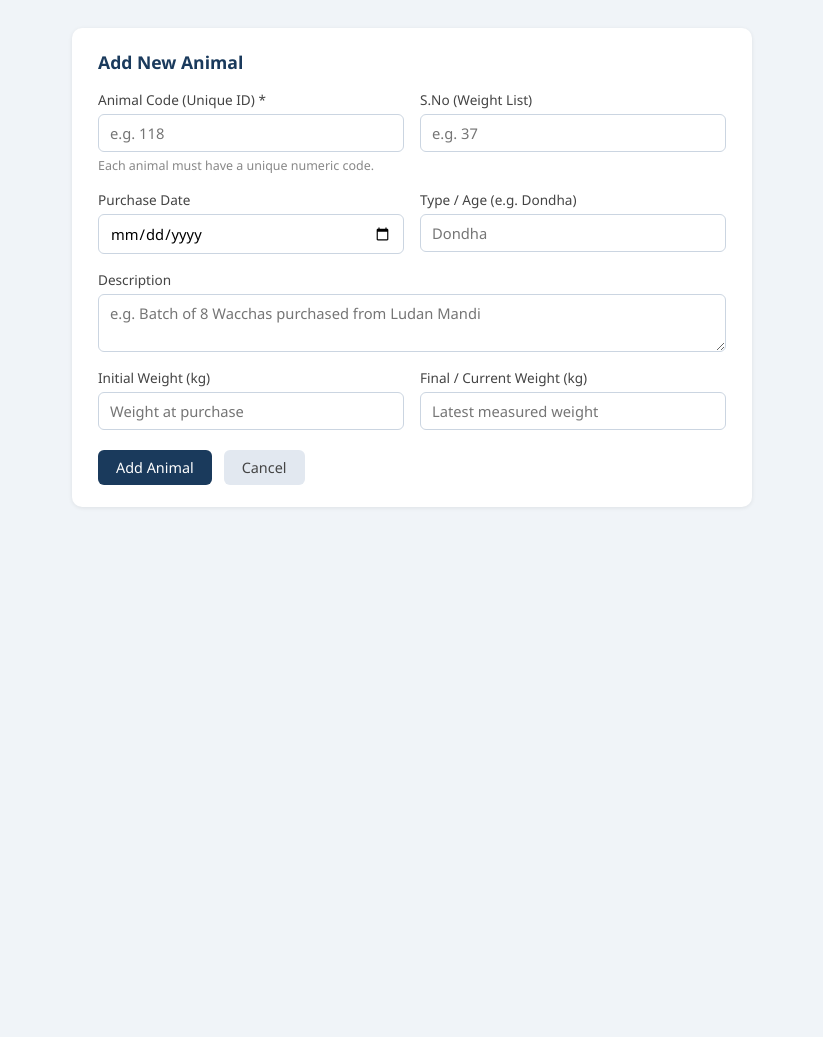
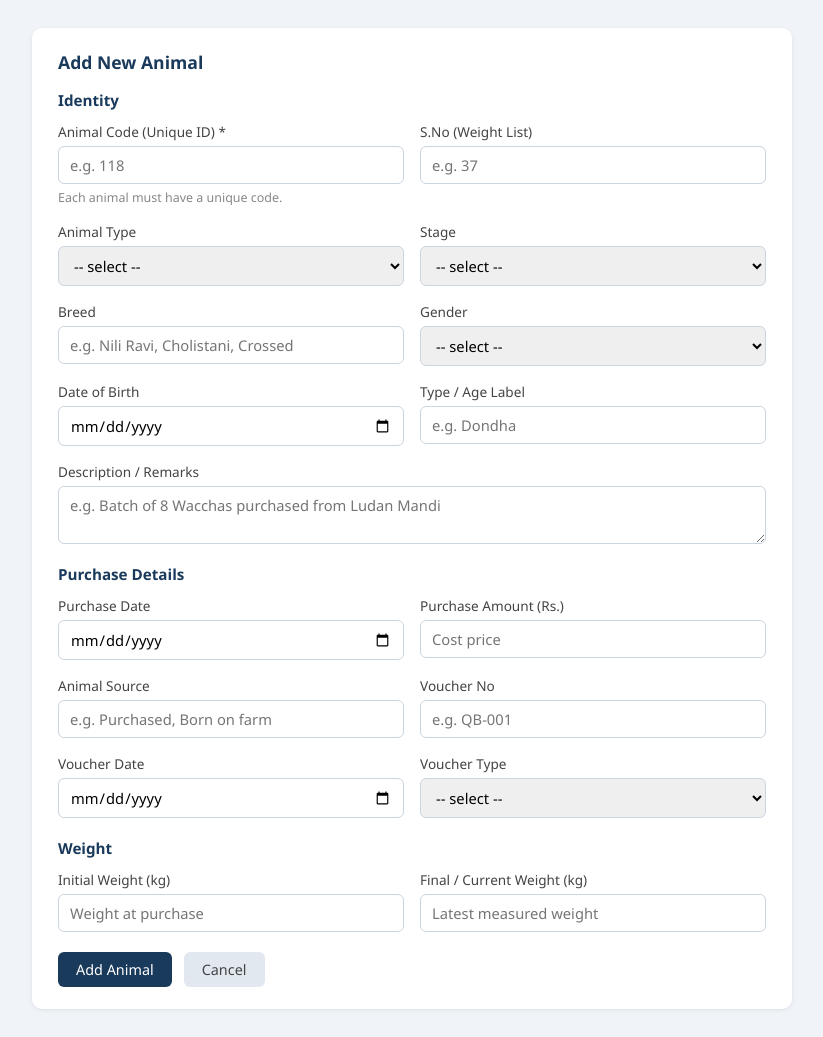
Before and after one commit to kasaleem165-pixel/KS324, a Flask app: page /animals/add in a window 1280 px wide. Shown: the part 53-1090 px from the top of the page, without its empty margins (228-1051 px from the left). Before the commit the page ends 560 px from the top, so only its background shows below. Run offline with Flask 3, Linux system fonts and the light colour scheme.

Commit message:
Enrich animal profile fields to match Access DB schema
Adds animal_type, stage, breed, gender, dob, purchase_amount, animal_source,
voucher_no, voucher_date, voucher_type columns to the animals table.
migrate_db() safely adds these to existing databases with ALTER TABLE.
Add/Edit form updated with grouped sections and dropdowns; animals list
shows the new key columns; receipt now prints full animal profile including
breed, gender, stage, purchase voucher info and cost price.

https://claude.ai/code/session_013xYzSogfX2K613RAUKEkPE

```diff
--- a/animal_sales/app.py
+++ b/animal_sales/app.py
@@ -26,7 +26,17 @@ def init_db():
                 age_type        TEXT,
                 weight_initial  REAL,
                 weight_final    REAL,
-                status          TEXT NOT NULL DEFAULT 'available'
+                status          TEXT NOT NULL DEFAULT 'available',
+                animal_type     TEXT,
+                stage           TEXT,
+                breed           TEXT,
+                gender          TEXT,
+                dob             TEXT,
+                purchase_amount REAL,
+                animal_source   TEXT,
+                voucher_no      TEXT,
+                voucher_date    TEXT,
+                voucher_type    TEXT
             );
 
             CREATE TABLE IF NOT EXISTS customers (
@@ -69,6 +79,26 @@ def init_db():
             INSERT OR IGNORE INTO settings VALUES ('rate_per_kg', '780');
             INSERT OR IGNORE INTO settings VALUES ('expenses_default', '30000');
         """)
+
+
+def migrate_db():
+    new_cols = [
+        ("animal_type",     "TEXT"),
+        ("stage",           "TEXT"),
+        ("breed",           "TEXT"),
+        ("gender",          "TEXT"),
+        ("dob",             "TEXT"),
+        ("purchase_amount", "REAL"),
+        ("animal_source",   "TEXT"),
+        ("voucher_no",      "TEXT"),
+        ("voucher_date",    "TEXT"),
+        ("voucher_type",    "TEXT"),
+    ]
+    with get_db() as conn:
+        existing = {row[1] for row in conn.execute("PRAGMA table_info(animals)")}
+        for col, typ in new_cols:
+            if col not in existing:
+                conn.execute(f"ALTER TABLE animals ADD COLUMN {col} {typ}")
 
 
 def get_setting(key):
@@ -132,16 +162,29 @@ def add_animal():
         try:
             wi = float(request.form["weight_initial"]) if request.form["weight_initial"] else None
             wf = float(request.form["weight_final"])   if request.form["weight_final"]   else None
+            pa = float(request.form["purchase_amount"]) if request.form.get("purchase_amount") else None
             with get_db() as conn:
                 conn.execute("""
                     INSERT INTO animals
-                        (code, sno_weight, purchase_date, description, age_type, weight_initial, weight_final)
-                    VALUES (?,?,?,?,?,?,?)
+                        (code, sno_weight, purchase_date, description, age_type, weight_initial, weight_final,
+                         animal_type, stage, breed, gender, dob, purchase_amount,
+                         animal_source, voucher_no, voucher_date, voucher_type)
+                    VALUES (?,?,?,?,?,?,?,?,?,?,?,?,?,?,?,?,?)
                 """, (code, request.form.get("sno_weight") or None,
                       request.form.get("purchase_date") or None,
                       request.form.get("description") or None,
                       request.form.get("age_type") or None,
-                      wi, wf))
+                      wi, wf,
+                      request.form.get("animal_type") or None,
+                      request.form.get("stage") or None,
+                      request.form.get("breed") or None,
+                      request.form.get("gender") or None,
+                      request.form.get("dob") or None,
+                      pa,
+                      request.form.get("animal_source") or None,
+                      request.form.get("voucher_no") or None,
+                      request.form.get("voucher_date") or None,
+                      request.form.get("voucher_type") or None))
             flash(f"Animal Code {code} added successfully.", "success")
             return redirect(url_for("animals"))
         except sqlite3.IntegrityError:
@@ -158,16 +201,30 @@ def edit_animal(code):
     if request.method == "POST":
         wi = float(request.form["weight_initial"]) if request.form["weight_initial"] else None
         wf = float(request.form["weight_final"])   if request.form["weight_final"]   else None
+        pa = float(request.form["purchase_amount"]) if request.form.get("purchase_amount") else None
         with get_db() as conn:
             conn.execute("""
                 UPDATE animals SET sno_weight=?, purchase_date=?, description=?,
-                    age_type=?, weight_initial=?, weight_final=?
+                    age_type=?, weight_initial=?, weight_final=?,
+                    animal_type=?, stage=?, breed=?, gender=?, dob=?,
+                    purchase_amount=?, animal_source=?, voucher_no=?, voucher_date=?, voucher_type=?
                 WHERE code=?
             """, (request.form.get("sno_weight") or None,
                   request.form.get("purchase_date") or None,
                   request.form.get("description") or None,
                   request.form.get("age_type") or None,
-                  wi, wf, code))
+                  wi, wf,
+                  request.form.get("animal_type") or None,
+                  request.form.get("stage") or None,
+                  request.form.get("breed") or None,
+                  request.form.get("gender") or None,
+                  request.form.get("dob") or None,
+                  pa,
+                  request.form.get("animal_source") or None,
+                  request.form.get("voucher_no") or None,
+                  request.form.get("voucher_date") or None,
+                  request.form.get("voucher_type") or None,
+                  code))
         flash(f"Animal {code} updated.", "success")
         return redirect(url_for("animals"))
     return render_template("add_animal.html", animal=animal)
@@ -300,7 +357,10 @@ def receipt(receipt_no):
     with get_db() as conn:
         row = conn.execute("""
             SELECT s.*, a.age_type, a.weight_initial, a.description AS animal_desc,
-                   a.purchase_date, c.name AS customer_name, c.phone, c.address
+                   a.purchase_date, a.purchase_amount, a.animal_source,
+                   a.animal_type, a.stage, a.breed, a.gender, a.dob,
+                   a.voucher_no, a.voucher_date, a.voucher_type,
+                   c.name AS customer_name, c.phone, c.address
             FROM sales s
             JOIN animals a ON a.code = s.animal_code
             JOIN customers c ON c.id = s.customer_id
@@ -330,4 +390,5 @@ def settings():
 
 if __name__ == "__main__":
     init_db()
+    migrate_db()
     app.run(debug=True, port=5000)
--- a/animal_sales/run.py
+++ b/animal_sales/run.py
@@ -1,12 +1,13 @@
 """Run this file to start the Animal Sales app: python run.py"""
 import threading, webbrowser
-from app import app, init_db
+from app import app, init_db, migrate_db
 
 def open_browser():
     webbrowser.open("http://localhost:5000")
 
 if __name__ == "__main__":
     init_db()
+    migrate_db()
     print("\n  Animal Sales Records")
     print("  Opening browser at: http://localhost:5000")
     print("  Press Ctrl+C to stop the app\n")
--- a/animal_sales/templates/add_animal.html
+++ b/animal_sales/templates/add_animal.html
@@ -1,33 +1,110 @@
 {% extends "base.html" %}
 {% block content %}
-<div class="card" style="max-width:680px; margin:0 auto;">
+<div class="card" style="max-width:760px; margin:0 auto;">
   <h2>{{ 'Edit Animal' if animal else 'Add New Animal' }}</h2>
   <form method="POST">
+
+    <h3 style="font-size:.95rem; color:#1a3a5c; margin:0 0 12px;">Identity</h3>
     <div class="form-grid">
       <div class="form-group">
         <label>Animal Code (Unique ID) *</label>
         <input name="code" required value="{{ animal.code if animal else '' }}"
                {{ 'readonly style=background:#f1f5f9' if animal else '' }}
                placeholder="e.g. 118">
-        <span class="hint">Each animal must have a unique numeric code.</span>
+        <span class="hint">Each animal must have a unique code.</span>
       </div>
       <div class="form-group">
         <label>S.No (Weight List)</label>
         <input name="sno_weight" type="number" value="{{ animal.sno_weight if animal else '' }}" placeholder="e.g. 37">
       </div>
+
+      <div class="form-group">
+        <label>Animal Type</label>
+        <select name="animal_type">
+          <option value="">-- select --</option>
+          {% for t in ['Cow','Buffalo','Waccha','Sheep','Goat','Other'] %}
+            <option value="{{ t }}" {{ 'selected' if animal and animal.animal_type == t else '' }}>{{ t }}</option>
+          {% endfor %}
+        </select>
+      </div>
+      <div class="form-group">
+        <label>Stage</label>
+        <select name="stage">
+          <option value="">-- select --</option>
+          {% for s in ['Calf','Heifer','Adult','Waccha','Other'] %}
+            <option value="{{ s }}" {{ 'selected' if animal and animal.stage == s else '' }}>{{ s }}</option>
+          {% endfor %}
+        </select>
+      </div>
+
+      <div class="form-group">
+        <label>Breed</label>
+        <input name="breed" value="{{ animal.breed if animal else '' }}" placeholder="e.g. Nili Ravi, Cholistani, Crossed">
+      </div>
+      <div class="form-group">
+        <label>Gender</label>
+        <select name="gender">
+          <option value="">-- select --</option>
+          <option value="Male"   {{ 'selected' if animal and animal.gender == 'Male'   else '' }}>Male</option>
+          <option value="Female" {{ 'selected' if animal and animal.gender == 'Female' else '' }}>Female</option>
+        </select>
+      </div>
+
+      <div class="form-group">
+        <label>Date of Birth</label>
+        <input name="dob" type="date" value="{{ (animal.dob or '')[:10] if animal else '' }}">
+      </div>
+      <div class="form-group">
+        <label>Type / Age Label</label>
+        <input name="age_type" value="{{ animal.age_type if animal else '' }}" placeholder="e.g. Dondha">
+      </div>
+
+      <div class="form-group full">
+        <label>Description / Remarks</label>
+        <textarea name="description" rows="2" placeholder="e.g. Batch of 8 Wacchas purchased from Ludan Mandi">{{ animal.description if animal else '' }}</textarea>
+      </div>
+    </div>
+
+    <h3 style="font-size:.95rem; color:#1a3a5c; margin:20px 0 12px;">Purchase Details</h3>
+    <div class="form-grid">
       <div class="form-group">
         <label>Purchase Date</label>
         <input name="purchase_date" type="date"
                value="{{ (animal.purchase_date or '')[:10] if animal else '' }}">
       </div>
       <div class="form-group">
-        <label>Type / Age (e.g. Dondha)</label>
-        <input name="age_type" value="{{ animal.age_type if animal else '' }}" placeholder="Dondha">
+        <label>Purchase Amount (Rs.)</label>
+        <input name="purchase_amount" type="number" step="0.01"
+               value="{{ animal.purchase_amount if animal else '' }}" placeholder="Cost price">
       </div>
-      <div class="form-group full">
-        <label>Description</label>
-        <textarea name="description" rows="2" placeholder="e.g. Batch of 8 Wacchas purchased from Ludan Mandi">{{ animal.description if animal else '' }}</textarea>
+      <div class="form-group">
+        <label>Animal Source</label>
+        <input name="animal_source" value="{{ animal.animal_source if animal else '' }}"
+               placeholder="e.g. Purchased, Born on farm">
       </div>
+      <div class="form-group">
+        <label>Voucher No</label>
+        <input name="voucher_no" value="{{ animal.voucher_no if animal else '' }}"
+               placeholder="e.g. QB-001">
+      </div>
+      <div class="form-group">
+        <label>Voucher Date</label>
+        <input name="voucher_date" type="date"
+               value="{{ (animal.voucher_date or '')[:10] if animal else '' }}">
+      </div>
+      <div class="form-group">
+        <label>Voucher Type</label>
+        <select name="voucher_type">
+          <option value="">-- select --</option>
+          {% for vt in ['CP','BP','Other'] %}
+            <option value="{{ vt }}" {{ 'selected' if animal and animal.voucher_type == vt else '' }}>{{ vt }}</option>
+          {% endfor %}
+        </select>
+      </div>
+    </div>
+
+    <h3 style="font-size:.95rem; color:#1a3a5c; margin:20px 0 12px;">Weight</h3>
+    <div class="form-grid">
       <div class="form-group">
         <label>Initial Weight (kg)</label>
         <input name="weight_initial" type="number" step="0.1"
@@ -39,6 +116,7 @@
                value="{{ animal.weight_final if animal else '' }}" placeholder="Latest measured weight">
       </div>
     </div>
+
     <div style="display:flex; gap:12px; margin-top:20px;">
       <button type="submit" class="btn btn-primary">{{ 'Update' if animal else 'Add Animal' }}</button>
       <a href="/animals" class="btn" style="background:#e2e8f0; color:#444;">Cancel</a>
```
Also changed, not shown: animal_sales/templates/animals.html (+19 -5 lines), animal_sales/templates/receipt.html (+65 -1 lines).
